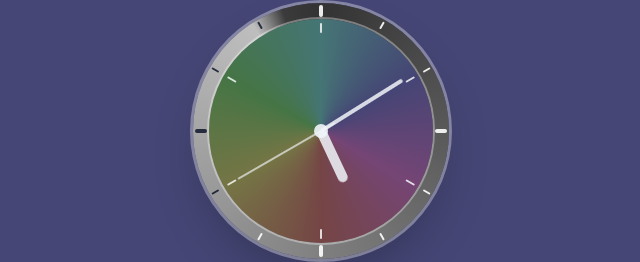
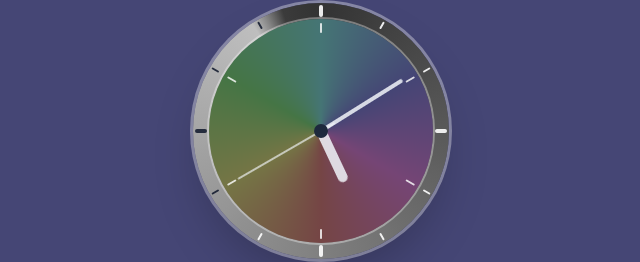
Before and after one commit to DanTheManGude/color-clock-2, a Next.js app: page / in a window 1280 px wide. Shown: the part 99-361 px from the top of the page, without its empty margins (319-959 px from the left). Built offline with nearby package versions, Linux system fonts and the light colour scheme.

Commit message:
opposite the pin color

```diff
--- a/app/components/ColorClockDial.tsx
+++ b/app/components/ColorClockDial.tsx
@@ -112,7 +112,7 @@ function ColorClockDial({
     [isBright],
   );
   const pinColorClass = useMemo(
-    () => (isBright ? "bg-slate-800/90" : "bg-slate-100/90"),
+    () => (!isBright ? "bg-slate-800" : "bg-slate-100"),
     [isBright],
   );
   const ringOutlineColor = useMemo(
```
